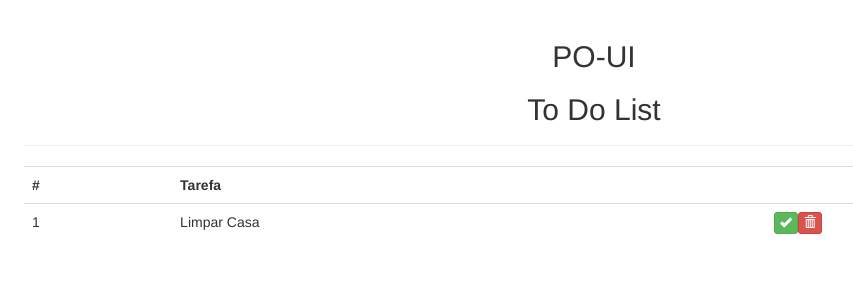
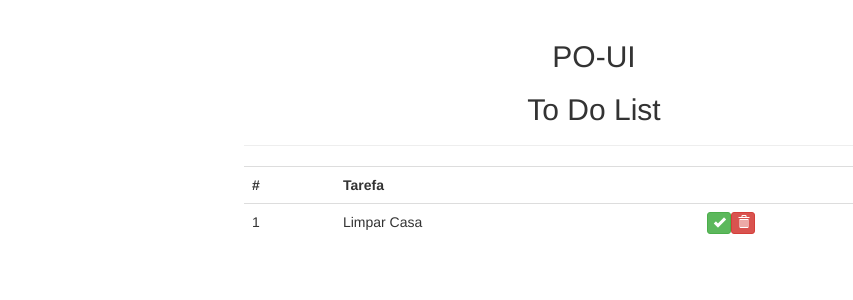
Before and after one commit to imfabiosala/poui-todolist, an Angular app: page /tasks/list in a window 1280 px wide. Shown: the top 300 px of the page, without its empty margins (46-899 px from the left). Built offline with nearby package versions, Linux system fonts and the light colour scheme.

Commit message:
[FIX] Container style adjust.

```diff
--- a/src/app/app.component.css
+++ b/src/app/app.component.css
@@ -0,0 +1,10 @@
+body {
+    padding-top: 20px;
+    padding-bottom: 20px;
+}
+
+@media (min-width: 768px) {
+    .container {
+        max-width: 730px;
+    }
+}
```
